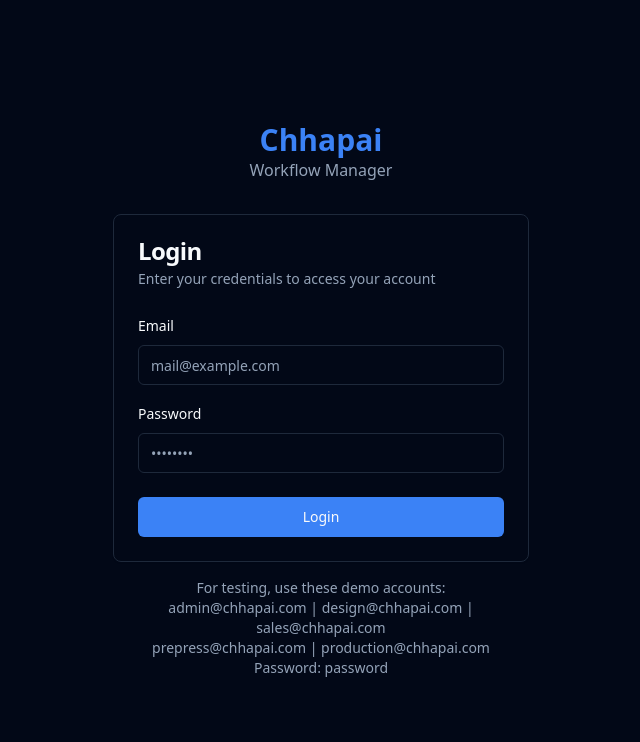
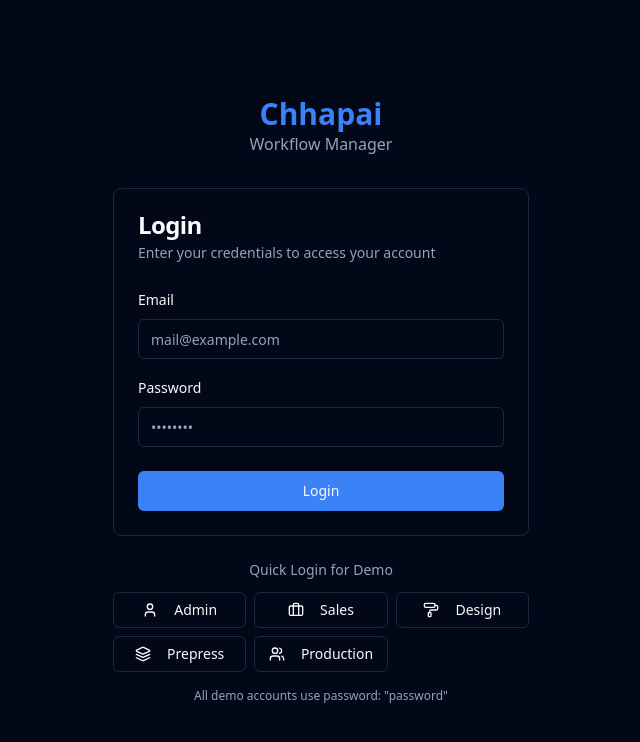
Before and after one commit to NikhilxChhapai/chhapai-flow-orchestrator-45-3cc3229e, a React (Vite) app: page /login in a window 1280 px wide. Shown: the top 742 px of the page, without its empty margins (319-959 px from the left). Built offline with nearby package versions, Linux system fonts and the light colour scheme.

Commit message:
feat: Add quick login buttons
Implement quick login buttons on the login page for demo accounts.  Buttons auto-fill email and password for easy testing.  Includes UI/UX improvements like role-based styling.

```diff
--- a/src/pages/Login.tsx
+++ b/src/pages/Login.tsx
@@ -6,7 +6,7 @@ import { Button } from "@/components/ui/button";
 import { Input } from "@/components/ui/input";
 import { Card, CardContent, CardDescription, CardFooter, CardHeader, CardTitle } from "@/components/ui/card";
 import { useToast } from "@/hooks/use-toast";
-import { Loader2 } from "lucide-react";
+import { Loader2, User, Users, Briefcase, Layers, PaintRoller } from "lucide-react";
 import { Alert, AlertDescription } from "@/components/ui/alert";
 
 const Login = () => {
@@ -42,6 +42,42 @@ const Login = () => {
       setIsLoading(false);
     }
   };
+
+  // Handle quick login with demo accounts
+  const handleQuickLogin = async (demoEmail: string) => {
+    setEmail(demoEmail);
+    setPassword("password");
+
+    // Auto submit the form after a short delay to show the filled credentials
+    setIsLoading(true);
+    try {
+      await login(demoEmail, "password");
+      toast({
+        title: "Login successful",
+        description: "Welcome to Chhapai Workflow Manager",
+      });
+      navigate("/dashboard");
+    } catch (error: any) {
+      console.error(error);
+      setError(error.message || "Invalid email or password");
+      toast({
+        title: "Login failed",
+        description: error.message || "Invalid email or password",
+        variant: "destructive",
+      });
+    } finally {
+      setIsLoading(false);
+    }
+  };
+
+  // Demo account data with emails and icons
+  const demoAccounts = [
+    { role: "Admin", email: "admin@chhapai.com", icon: <User className="h-4 w-4" /> },
+    { role: "Sales", email: "sales@chhapai.com", icon: <Briefcase className="h-4 w-4" /> },
+    { role: "Design", email: "design@chhapai.com", icon: <PaintRoller className="h-4 w-4" /> },
+    { role: "Prepress", email: "prepress@chhapai.com", icon: <Layers className="h-4 w-4" /> },
+    { role: "Production", email: "production@chhapai.com", icon: <Users className="h-4 w-4" /> }
+  ];
 
   return (
     <div className="min-h-screen flex items-center justify-center bg-background">
@@ -105,11 +141,29 @@ const Login = () => {
             </CardFooter>
           </form>
         </Card>
-        <div className="mt-4 text-center text-sm text-muted-foreground">
-          <p>For testing, use these demo accounts:</p>
-          <p>admin@chhapai.com | design@chhapai.com | sales@chhapai.com</p>
-          <p>prepress@chhapai.com | production@chhapai.com</p>
-          <p>Password: password</p>
+
+        {/* Quick Login Section */}
+        <div className="mt-6">
+          <h3 className="text-center text-sm font-medium mb-3 text-muted-foreground">Quick Login for Demo</h3>
+          <div className="grid grid-cols-2 sm:grid-cols-3 gap-2">
+            {demoAccounts.map((account) => (
+              <Button
+                key={account.email}
+                variant="outline"
+                size="sm"
+                className="hover:bg-primary hover:text-primary-foreground transition-all"
+                onClick={() => handleQuickLogin(account.email)}
+                disabled={isLoading}
+              >
+                {account.icon}
+                <span className="ml-2">{account.role}</span>
+              </Button>
+            ))}
+          </div>
+        </div>
+
+        <div className="mt-4 text-center text-xs text-muted-foreground">
+          <p>All demo accounts use password: "password"</p>
         </div>
       </div>
     </div>
```
